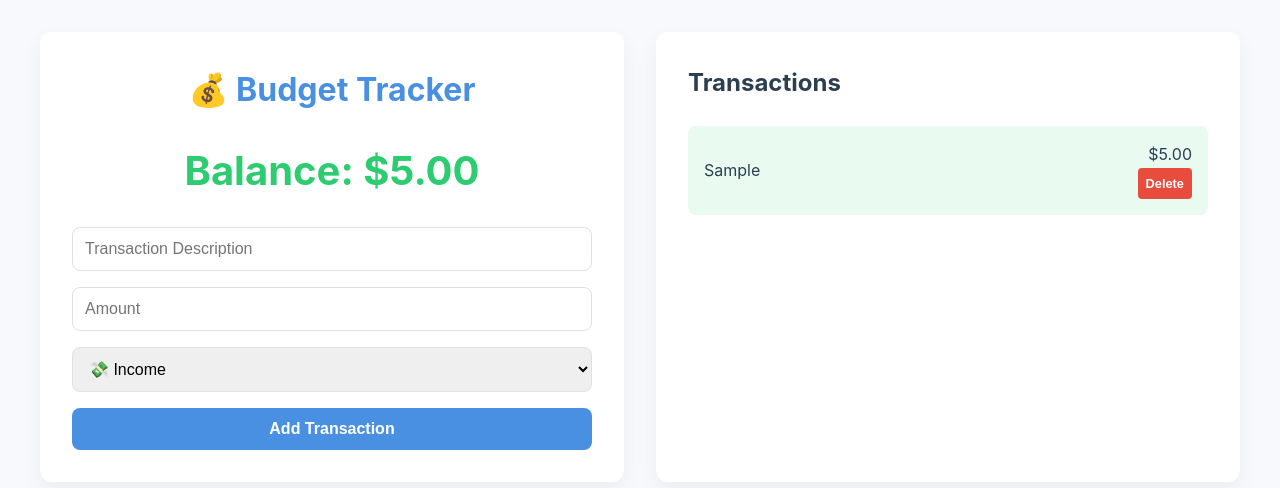
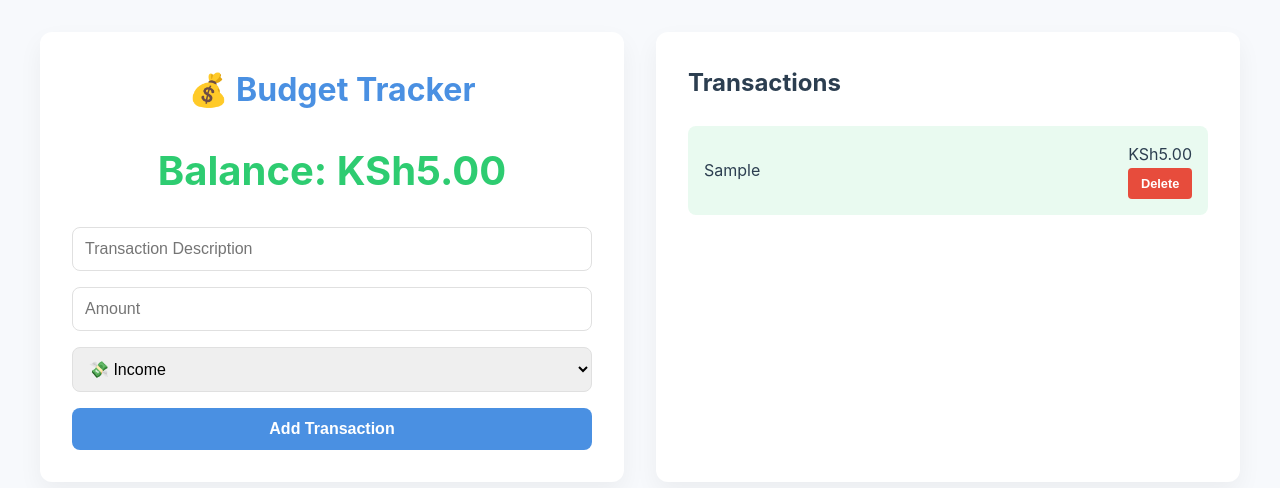
Before and after one commit to Ronny-Kimutai/Budget-Tracker, a plain HTML site: page index.html in a window 1280 px wide. Both pictures are taken after typing "Sample", "5" into the empty fields and a click on the button "Add Transaction". Drawn offline with Linux system fonts and the light colour scheme.

Commit message:
$ to KSh

```diff
--- a/index.html
+++ b/index.html
@@ -13,7 +13,7 @@
           <h1>💰 Budget Tracker </h1>
         </div>
 
-        <div id="balance">Balance: Ksh 0.00</div>
+        <div id="balance">Balance: KSh 0.00</div>
 
         <form id="transactionForm">
           <input
@@ -47,7 +47,7 @@
           <div class="transaction income">
             <span>Freelance Work</span>
             <span class="transaction-amount-container"
-              >Ksh500 <button class="delete-btn">Delete</button></span
+              >KSh500 <button class="delete-btn">Delete</button></span
             >
           </div>
         </div>
--- a/main.js
+++ b/main.js
@@ -65,7 +65,7 @@ class BudgetTracker {
         transactionDiv.innerHTML = `
             <span>${transaction.description}</span>
             <span class="transaction-amount-container"
-              >$${Math.abs(transaction.amount).toFixed(
+              >KSh${Math.abs(transaction.amount).toFixed(
                 2
               )} <button class="delete-btn" data-id="${
           transaction.id
@@ -101,7 +101,7 @@ class BudgetTracker {
       0
     );
 
-    this.balanceElement.textContent = `Balance: $${balance.toFixed(2)}`;
+    this.balanceElement.textContent = `Balance: KSh${balance.toFixed(2)}`;
     this.balanceElement.style.color = balance >= 0 ? "#2ecc71" : "#e74c3c";
   }
 }
```
